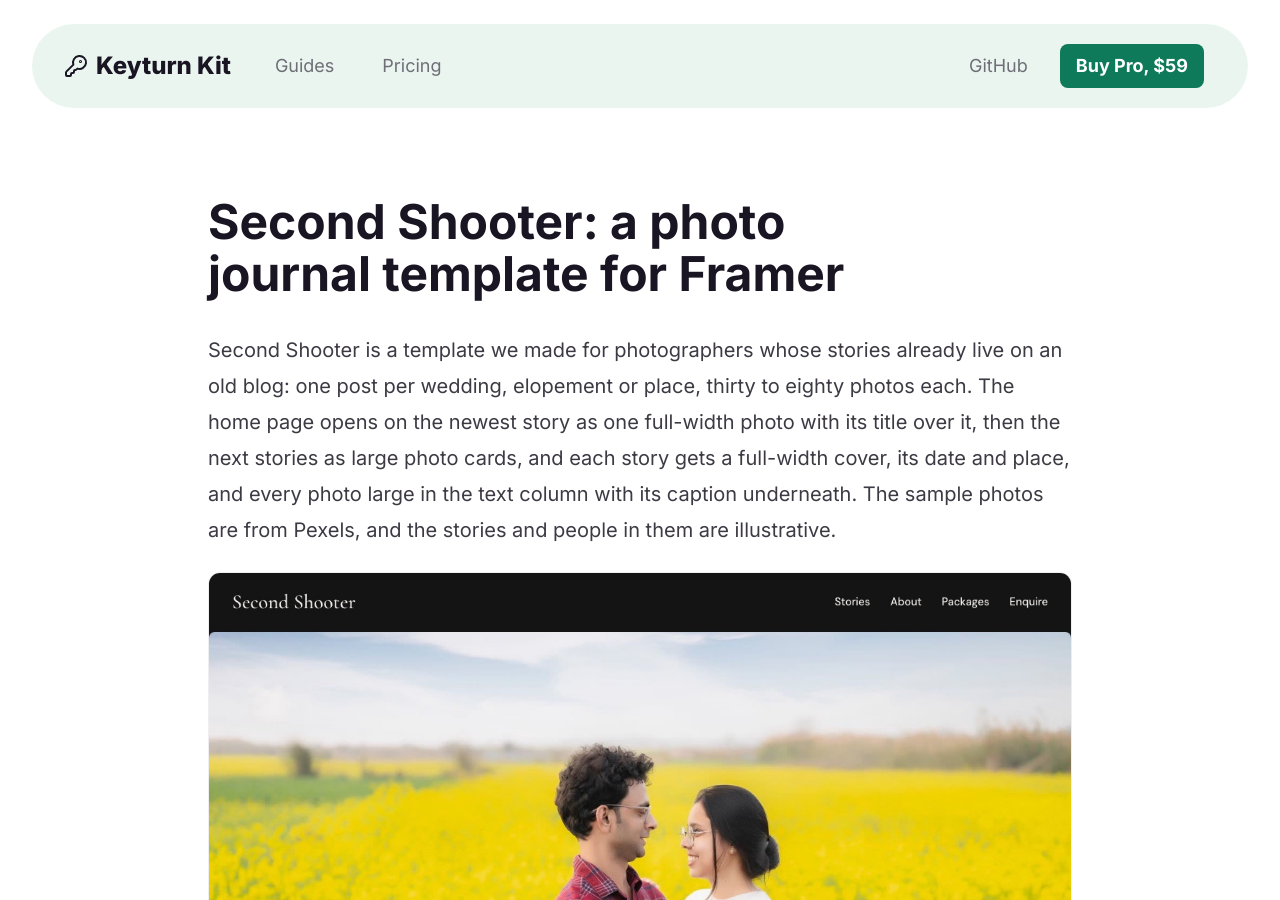
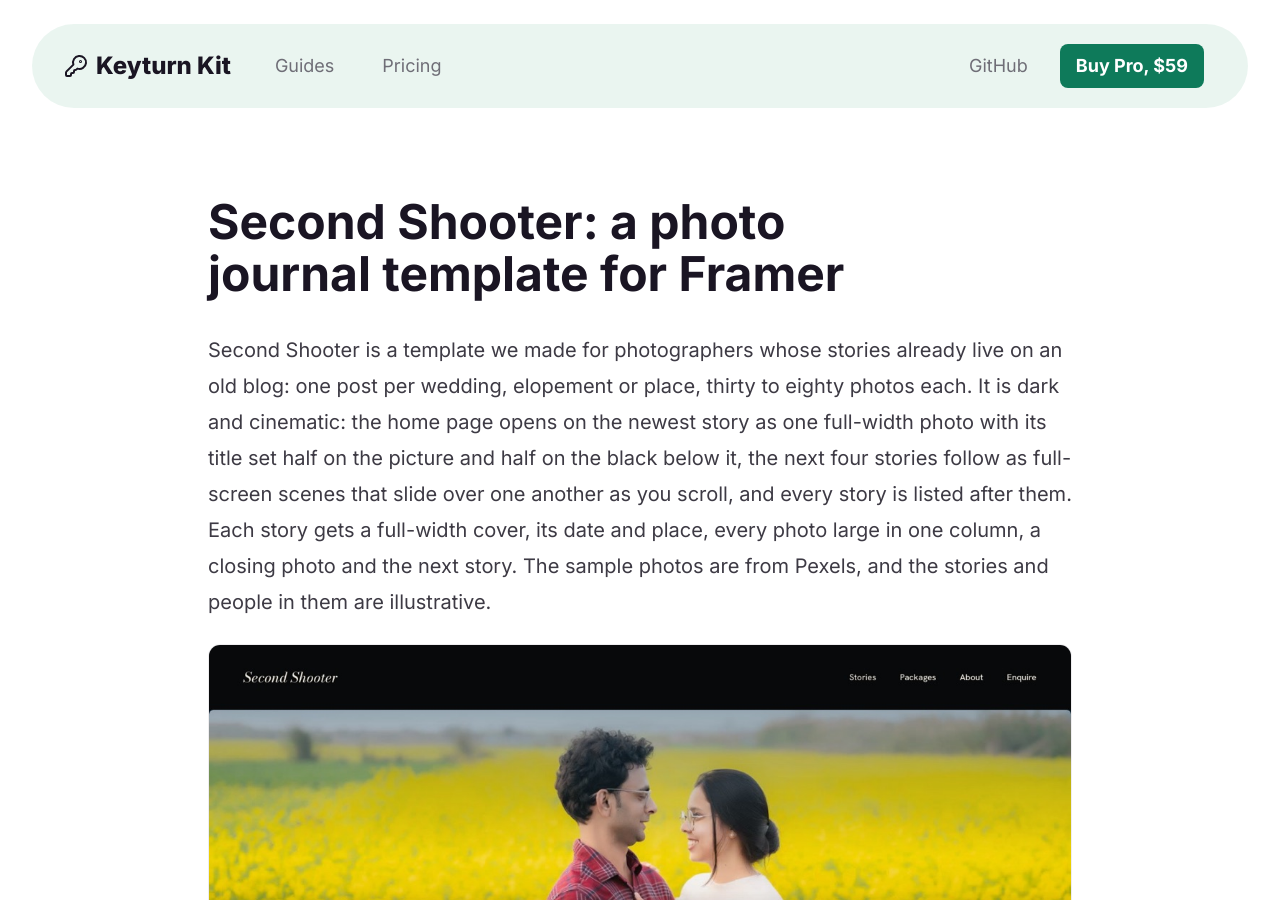
Before and after one commit to keyturnkit/keyturnkit.github.io, a Jekyll site: the page built from second-shooter/index.md, in a window 1280 px wide and 900 px high. Built offline with Jekyll 4.4.1, drawn with Linux system fonts in a browser that asks for light colours; some of the changed text lies outside the part shown.

Commit message:
Second Shooter page: Reel design, new screenshots and copy

```diff
--- a/second-shooter/index.md
+++ b/second-shooter/index.md
@@ -1,16 +1,16 @@
 ---
 layout: default
 title: "Second Shooter: a photo journal template for Framer"
-description: "A Framer template for wedding and portrait photographers moving an old blog: full-width photos with their captions, categories and an enquiry form. Fill it from Showit or WordPress with Blog Import. Runs on Framer Basic, $69."
+description: "A dark, cinematic Framer template for wedding and portrait photographers: full-screen story scenes, large photos in every story, packages and an enquiry form. Fill it from an old blog with Blog Import. Runs on Framer Basic, $69."
 permalink: /second-shooter/
 og_image: /second-shooter/home.jpg
 ---
 
 # Second Shooter: a photo journal template for Framer
 
-Second Shooter is a template we made for photographers whose stories already live on an old blog: one post per wedding, elopement or place, thirty to eighty photos each. The home page opens on the newest story as one full-width photo with its title over it, then the next stories as large photo cards, and each story gets a full-width cover, its date and place, and every photo large in the text column with its caption underneath. The sample photos are from Pexels, and the stories and people in them are illustrative.
+Second Shooter is a template we made for photographers whose stories already live on an old blog: one post per wedding, elopement or place, thirty to eighty photos each. It is dark and cinematic: the home page opens on the newest story as one full-width photo with its title set half on the picture and half on the black below it, the next four stories follow as full-screen scenes that slide over one another as you scroll, and every story is listed after them. Each story gets a full-width cover, its date and place, every photo large in one column, a closing photo and the next story. The sample photos are from Pexels, and the stories and people in them are illustrative.
 
-<img src="/second-shooter/home.jpg" alt="Second Shooter home page: the newest story as a full-width photo with its title, then the next stories as photo cards" width="1200" height="900" style="width:100%;height:auto;border-radius:12px;border:1px solid var(--line)">
+<img src="/second-shooter/home.jpg" alt="Second Shooter home page: the newest story as a full-width photo with the title over its lower edge" width="1200" height="900" style="width:100%;height:auto;border-radius:12px;border:1px solid var(--line)">
 
 <p><a class="btn btn-primary" href="https://buy.polar.sh/polar_cl_F90VTtmuwNcrOPiYuxDciUWydmB6FuKivPo9t2pHHIM">Buy for $69</a> <a class="btn" href="https://mamstudiohq.gumroad.com/l/twfja">Buy on Gumroad</a> <a class="btn" href="https://encouraging-lottery-638690.framer.app">See the live preview</a></p>
 
@@ -20,18 +20,18 @@
 
 Blog Import is free, with no limit on posts.
 
-<img src="/second-shooter/story.jpg" alt="A Second Shooter story page: full-width cover, title, date and place, then the text" width="1200" height="900" loading="lazy" style="width:100%;height:auto;border-radius:12px;border:1px solid var(--line)">
+<img src="/second-shooter/story.jpg" alt="A Second Shooter story page: full-width cover with the story title over its lower edge, then the date and place" width="1200" height="900" loading="lazy" style="width:100%;height:auto;border-radius:12px;border:1px solid var(--line)">
 
 ## What's included
 
-- Home with the newest stories, the categories and an enquiry form
-- Story page with cover, date, place, text and photos, and the stories before and after it
+- Home with the opening photo, four full-screen story scenes, the full story list, About, three packages and an enquiry form
+- Story page with cover, date, place, text and photos, a closing photo and the next story
 - A page with every story, newest first, and one page per category
-- About and Packages pages to fill in, a 404 page and a Read me page with the setup steps
+- About and Packages pages with a sample photographer to replace, a 404 page and a Read me page with the setup steps
 - Enquiry form with name, email, date and place, and message
-- Google Fonts only (Cormorant Garamond, DM Sans)
+- Google Fonts only (Bodoni Moda, Hanken Grotesk)
 
-<img src="/second-shooter/stories.jpg" alt="The Second Shooter stories page with every story as a photo card" width="1200" height="900" loading="lazy" style="width:100%;height:auto;border-radius:12px;border:1px solid var(--line)">
+<img src="/second-shooter/stories.jpg" alt="A Second Shooter home page scene: a story photo full width with its title and date below" width="1200" height="900" loading="lazy" style="width:100%;height:auto;border-radius:12px;border:1px solid var(--line)">
 
 ## Check before you switch the domain
 
```
Also changed, not shown: second-shooter/home.jpg, second-shooter/stories.jpg, second-shooter/story.jpg.
